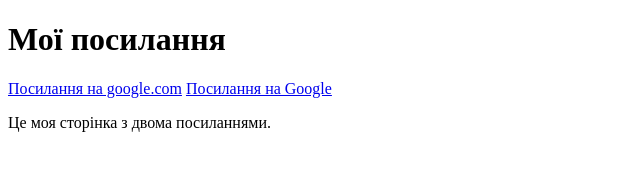
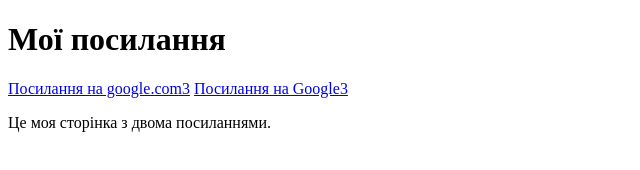
Before and after one commit to Mihaly4-KH/PT_2course, a plain HTML site: page index.html in a window 1280 px wide. Shown: the full height of the page, 0-640 px from the left. Drawn offline with Linux system fonts and the light colour scheme.

Commit message:
Змiнено файл

```diff
--- a/index.html
+++ b/index.html
@@ -7,11 +7,12 @@
     <h1>Мої посилання</h1>
 
     <!-- Перше посилання -->
-    <a href="https://images.app.goo.gl/2kivCd6dLZxmR23j8">Посилання на google.com</a>
+    <a href="https://images.app.goo.gl/2kivCd6dLZxmR23j8">Посилання на google.com3</a>
 
     <!-- Друге посилання -->
-    <a href="https://images.app.goo.gl/wuxdruJVtgzYceGAA">Посилання на Google</a>
+    <a href="https://images.app.goo.gl/wuxdruJVtgzYceGAA">Посилання на Google3</a>
 
     <p>Це моя сторінка з двома посиланнями.</p>
+
 </body>
 </html>
```
